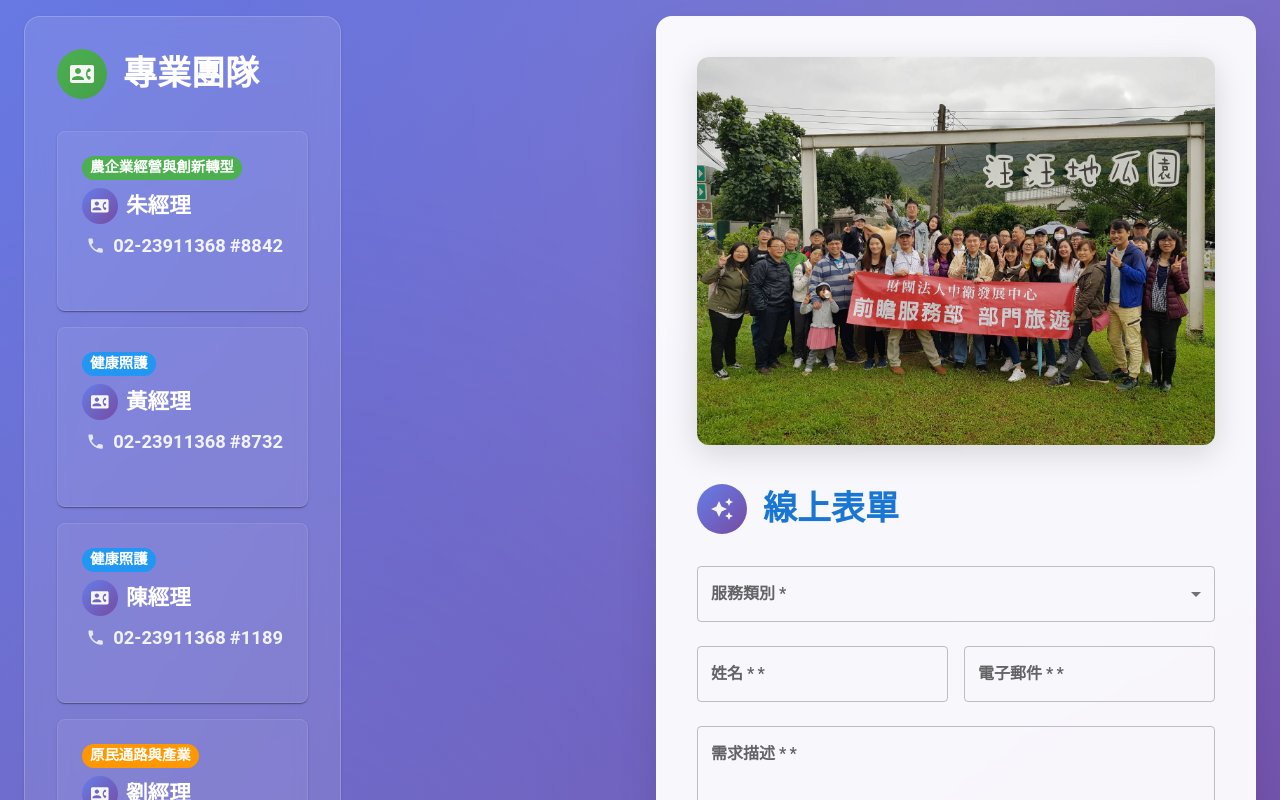
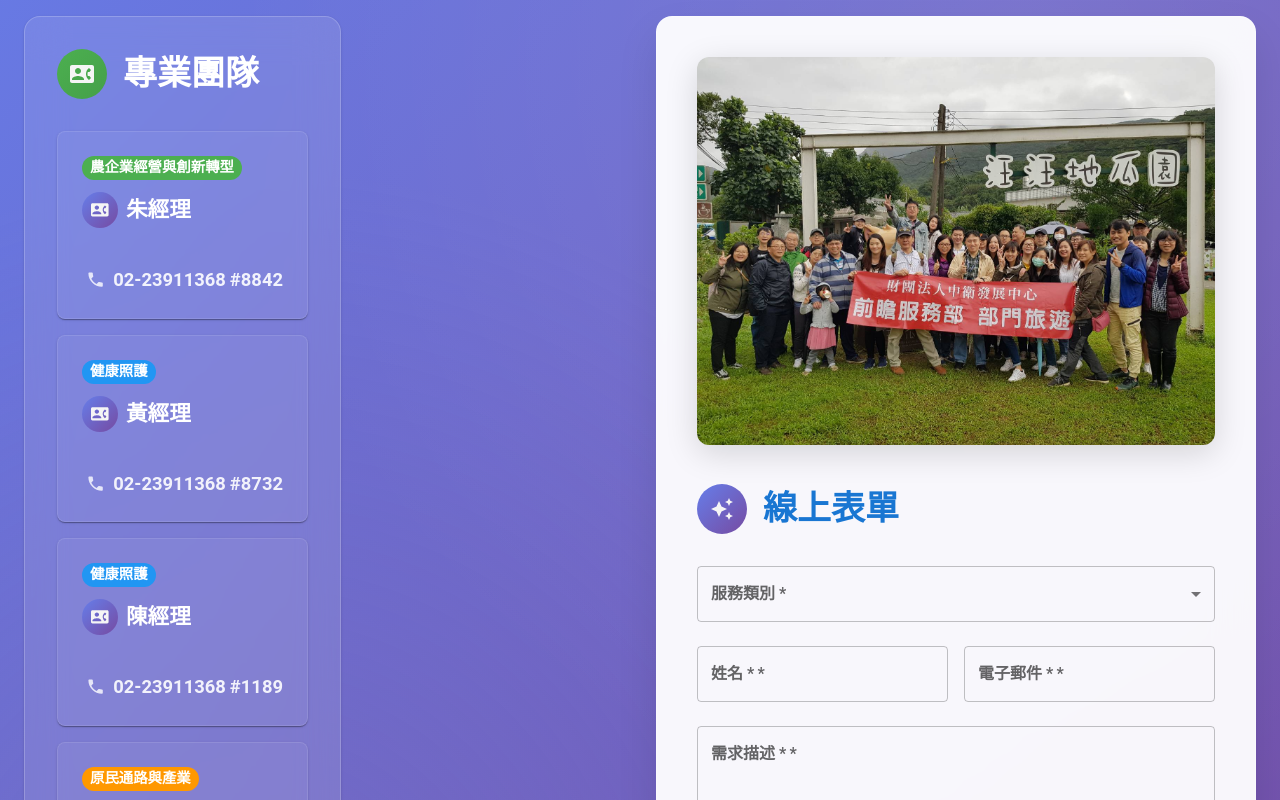
Before and after one commit to lpscsd1723-dot/csd-copt-proj, a React (Create React App) app: page / in a window 1280 px wide. Shown: the part 7280-8080 px from the top of the page. Built offline with nearby package versions, Linux system fonts and the light colour scheme.

Commit message:
Refactor layout of ContactSection component to utilize flexbox for improved responsiveness. Adjusted display properties and structure of CardContent for better alignment and visual consistency across contact items.

```diff
--- a/src/components/ContactSection.tsx
+++ b/src/components/ContactSection.tsx
@@ -235,17 +235,16 @@ const ContactSection: React.FC = () => {
                   <Box
                     sx={{
                       mb: 4,
-                      display: 'grid',
-                      gridTemplateColumns: { xs: '1fr' },
+                      display: 'flex',
+                      flexDirection: 'column',
                       gap: 2,
-                      alignItems: 'stretch',
-                      gridAutoRows: '1fr',
+                      height: '100%',
                     }}
                   >
                     {(t('homepage.contact.contacts', { returnObjects: true }) as any[] || []).map((contactItem: any, index: number) => (
                       <motion.div
                         key={index}
-                        style={{ height: '100%' }}
+                        style={{ flex: 1 }}
                         initial={{ opacity: 0, y: 20 }}
                         animate={isInView ? { opacity: 1, y: 0 } : { opacity: 0, y: 20 }}
                         transition={{ duration: 0.5, delay: 1.2 + index * 0.1 }}
@@ -254,7 +253,8 @@ const ContactSection: React.FC = () => {
                           sx={{
                             height: '100%',
                             width: '100%',
-                            minHeight: 180,
+                            display: 'flex',
+                            flexDirection: 'column',
                             background: 'rgba(255, 255, 255, 0.05)',
                             border: '1px solid rgba(255, 255, 255, 0.1)',
                             borderRadius: 2,
@@ -267,9 +267,11 @@ const ContactSection: React.FC = () => {
                             },
                           }}
                         >
-                          <CardContent sx={{ p: { xs: 2.5, md: 3 } }}>
+                          <CardContent sx={{ p: { xs: 2.5, md: 3 }, display: 'flex', flexDirection: 'column', height: '100%', justifyContent: 'space-between' }}>
+                            {/* 上方內容區域 */}
+                            <Box sx={{ flex: 1, display: 'flex', flexDirection: 'column' }}>
                               {/* 服務類別 Chip：左對齊 */}
-                            <Box sx={{ display: 'flex', alignItems: 'center', justifyContent: 'flex-start', mb: 1 }}>
+                              <Box sx={{ display: 'flex', alignItems: 'center', justifyContent: 'flex-start', mb: 1.5 }}>
                                 <Chip
                                   label={contactItem.service}
                                   size="small"
@@ -288,7 +290,7 @@ const ContactSection: React.FC = () => {
                               </Box>
 
                               {/* 圖示＋姓名：同一行左對齊 */}
-                            <Box sx={{ display: 'flex', alignItems: 'center', mb: 1 }}>
+                              <Box sx={{ display: 'flex', alignItems: 'center', mb: 1.5 }}>
                                 <Avatar
                                   sx={{
                                     width: 36,
@@ -311,8 +313,9 @@ const ContactSection: React.FC = () => {
                                   {contactItem.contact}
                                 </Typography>
                               </Box>
+                            </Box>
 
-                            {/* 電話：主號＋#分機，容器可換行；必要時只截斷分機 */}
+                            {/* 下方電話區域 */}
                             <Box sx={{ display: 'flex', alignItems: 'center', pl: 4/8, flexWrap: 'wrap' }}>
                               <PhoneIcon sx={{ mr: 1, fontSize: '1.2rem', color: 'rgba(255, 255, 255, 0.8)' }} />
                               {(() => {
```
Lines whose indentation alone changed are shown as unchanged.
